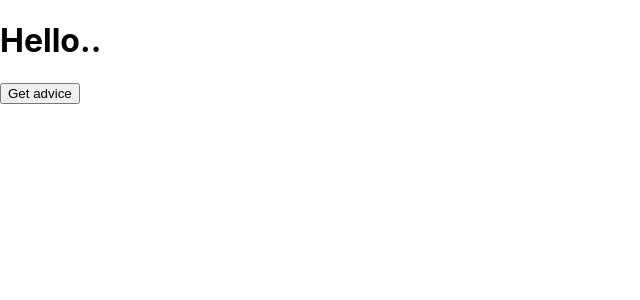
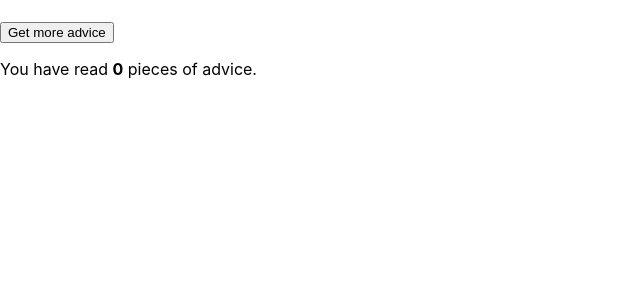
Before and after one commit to DeveshYadav13/AdviceAlley, a React (Create React App) app: page / in a window 1280 px wide. Shown: the top 300 px of the page, without its empty margins (0-640 px from the left). Built offline with nearby package versions, Linux system fonts and the light colour scheme.

Commit message:
Fetched api data, changing state of advice and count

```diff
--- a/src/App.js
+++ b/src/App.js
@@ -1,11 +1,27 @@
-import logo from './logo.svg';
 import './App.css';
+import {useState} from "react";
 
 function App() {
+  const [advice, setAdvice] = useState("");
+  const [count, setCount] = useState(0);
+
+  async function getAdvice(){
+    // Fetching the advice using API
+    const res = await fetch("https://api.adviceslip.com/advice");
+    const data = await res.json();
+
+    // State changes
+    setAdvice(data.slip.advice);
+    setCount(count=>count+1);
+  }
+
   return (
     <div>
-      <h1>Hello..</h1>
-      <button>Get advice</button>
+      <h1>{advice}</h1>
+      <button onClick={getAdvice}>Get more advice</button>
+      <p>
+        You have read <strong>{count}</strong> pieces of advice.
+      </p>
     </div>
   );
 }
```
